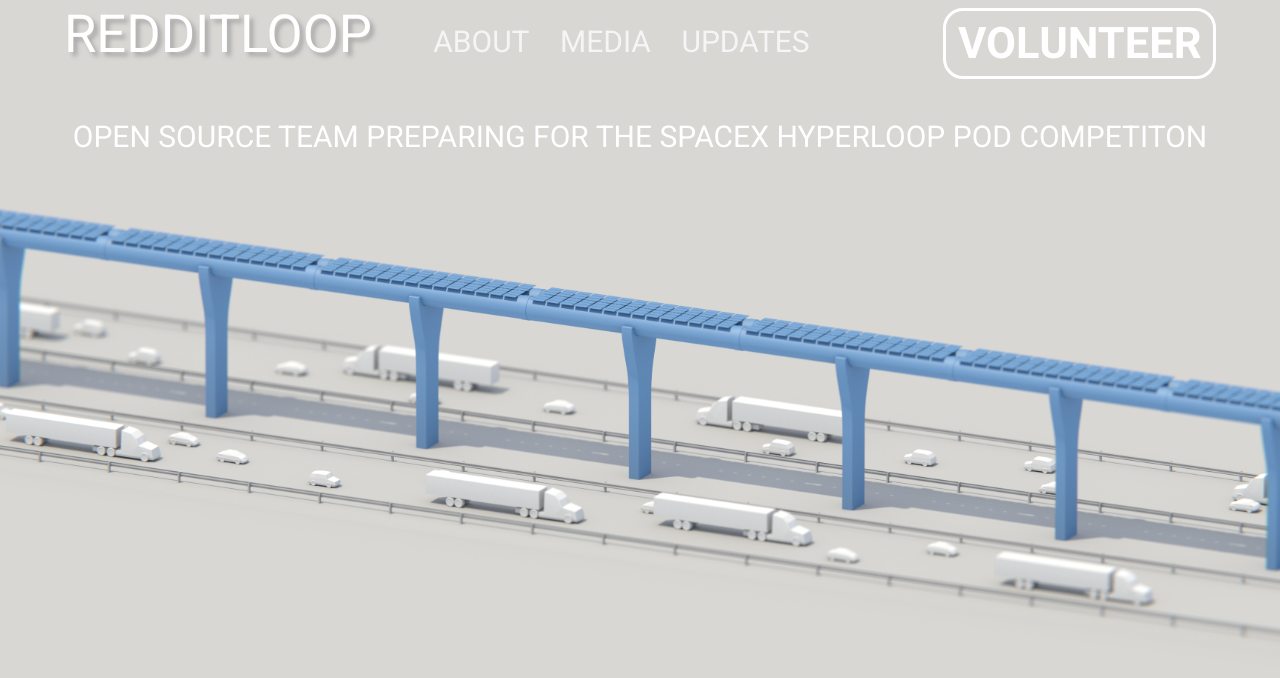
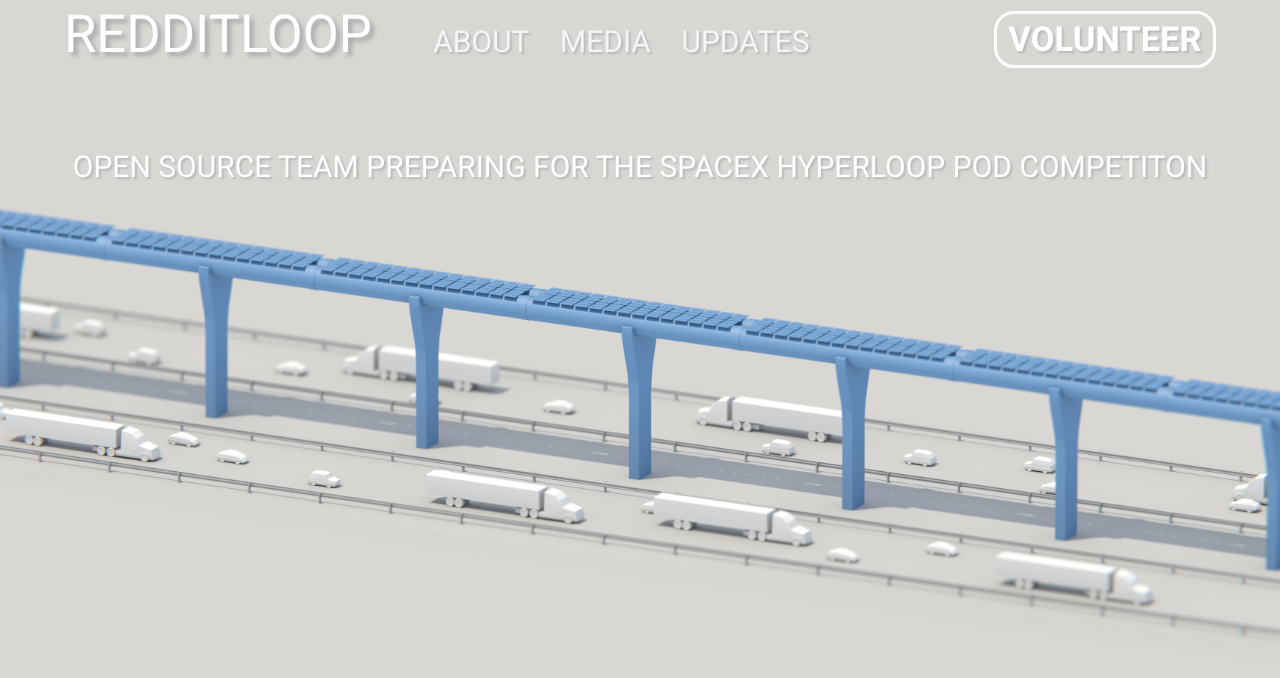
Before and after one commit to rLoopTeam/website-old, a plain HTML site: page index.html in a window 1280 px wide. Drawn offline with Linux system fonts and the light colour scheme.

Commit message:
Changed size of voluntee button. Added many shadows, should probably setup with SCSS as a variable. Moved desc lower a bit.

```diff
--- a/assets/css/custom.css
+++ b/assets/css/custom.css
@@ -9,84 +9,86 @@
 
 /*Main index*/
 .parallax img {
-	display:block;
+    display: block;
 
 }
 
 .bordered-white-text {
     color: #FFFFFF !important;
-  text-shadow: -1px 0 black, 0 1px black, 1px 0 black, 0 -1px black;}
+    text-shadow: -1px 0 black, 0 1px black, 1px 0 black, 0 -1px black;
+}
 
 /*Proposed homepage*/
-html{
+html {
     background: url(../files/hyperloop2-1920-1080.png) no-repeat center center fixed;
     -webkit-background-size: cover;
     -moz-background-size: cover;
     -o-background-size: cover;
     background-size: cover;
 }
-h1, h2, h3, p{
+
+h1, h2, h3, p {
     font-family: 'Roboto', sans-serif;
     display: inline;
-	padding-right:
 }
 
-.header-nav{
+.header-nav {
     display: block;
     width: 100%;
     /*background-color:rgb(130, 26, 207);*/
 }
 
-
-.nav-wrapper{
-	width:90%;
-	margin:0 auto;
+.nav-wrapper {
+    width: 90%;
+    margin: 0 auto;
 }
 
-.menu-items
-{
+.menu-items {
     display: inline;
     /*float:right;*/
-	font-size:2rem;
-	margin-bottom:0.2rem;
+    font-size: 2rem;
+    margin-bottom: 0.2rem;
 }
-.logo{
-	font-size:3.5rem;
-	display:inline;
-	color:white;
+
+.logo {
+    font-size: 3.5rem;
+    display: inline;
+    color: white;
     text-shadow: 4px 4px 4px rgba(150, 150, 150, 0.71);
 }
 
-
-.menu-items a:first-child{
-	margin-left:4%;
-}
-.menu-items li{
-	display:inline;
-	padding-left:1%;
-	padding-right:1%;
-	font-size:2rem;
-	color:rgb(245,245,245);
+.menu-items a:first-child {
+    margin-left: 4%;
 }
 
-#v-button{
-	margin-top:0.5rem;
-	float:right;
-	font-size: 2.9rem;
+.menu-items li {
+    display: inline;
+    padding-left: 1%;
+    padding-right: 1%;
+    font-size: 2rem;
+    color: rgb(245, 245, 245);
+    text-shadow: 2px 2px 2px rgba(150, 150, 150, 0.45);
+}
+
+#v-button {
+    margin-top: 0.7rem;
+    float: right;
+    font-size: 2.3rem;
     font-weight: bold;
     /*margin-left:10%;*/
-	color:white;
-	border-radius:20px;
-	border:0.2rem solid white;
+    color: white;
+    border-radius: 20px;
+    border: 0.2rem solid white;
 }
 
-.desc{
-		width:100%;
-		text-align:center;
-		margin-top:3rem;
+.desc {
+    width: 100%;
+    text-align: center;
+    margin-top: 5rem;
+    text-shadow: 2px 2px 2px rgba(150, 150, 150, 0.45);
 }
 
-.desc-text{
-	color:white;
+.desc-text {
+    color: white;
     font-size: 2rem;
 }
```
Lines whose indentation alone changed are shown as unchanged.
